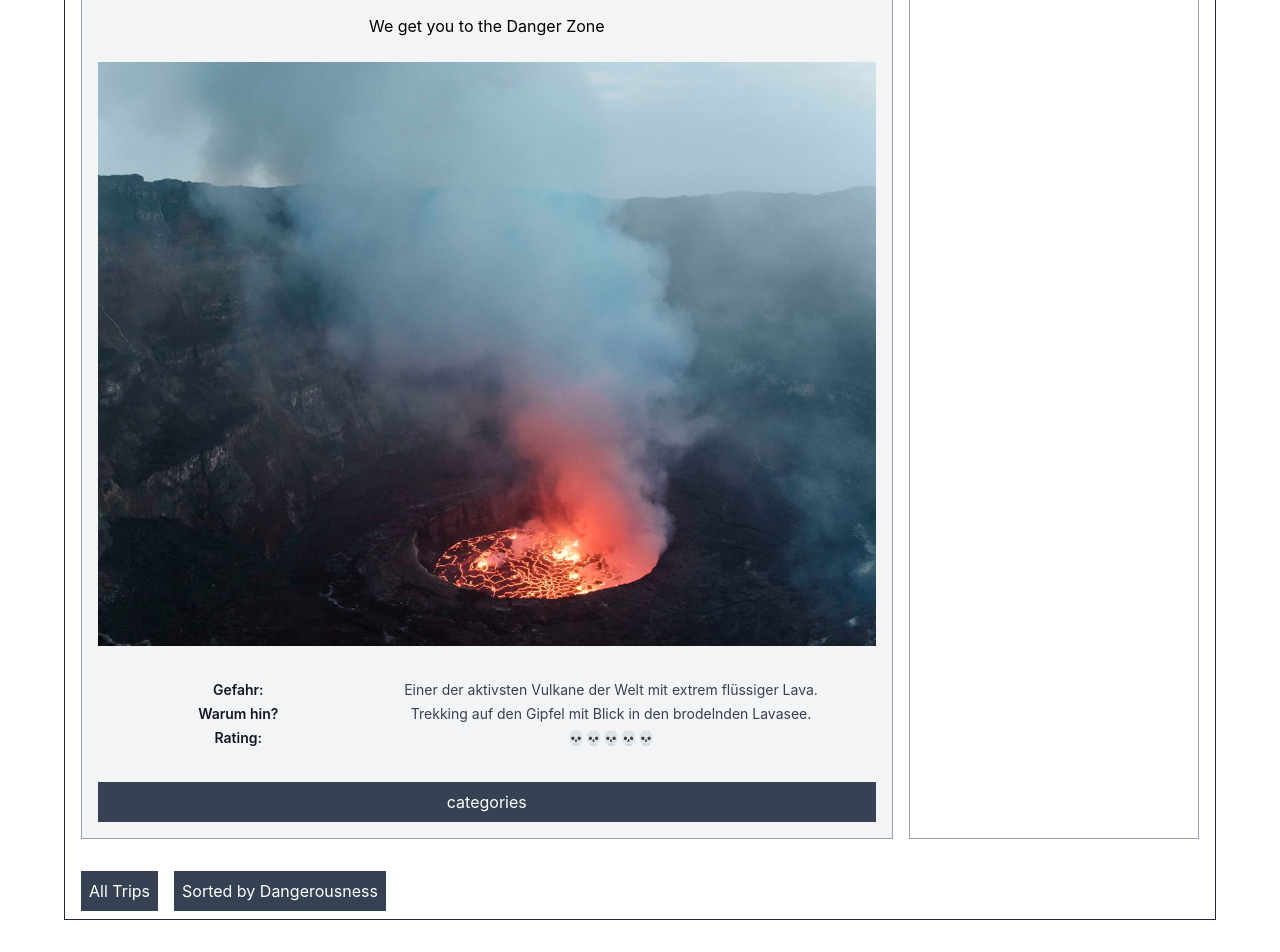
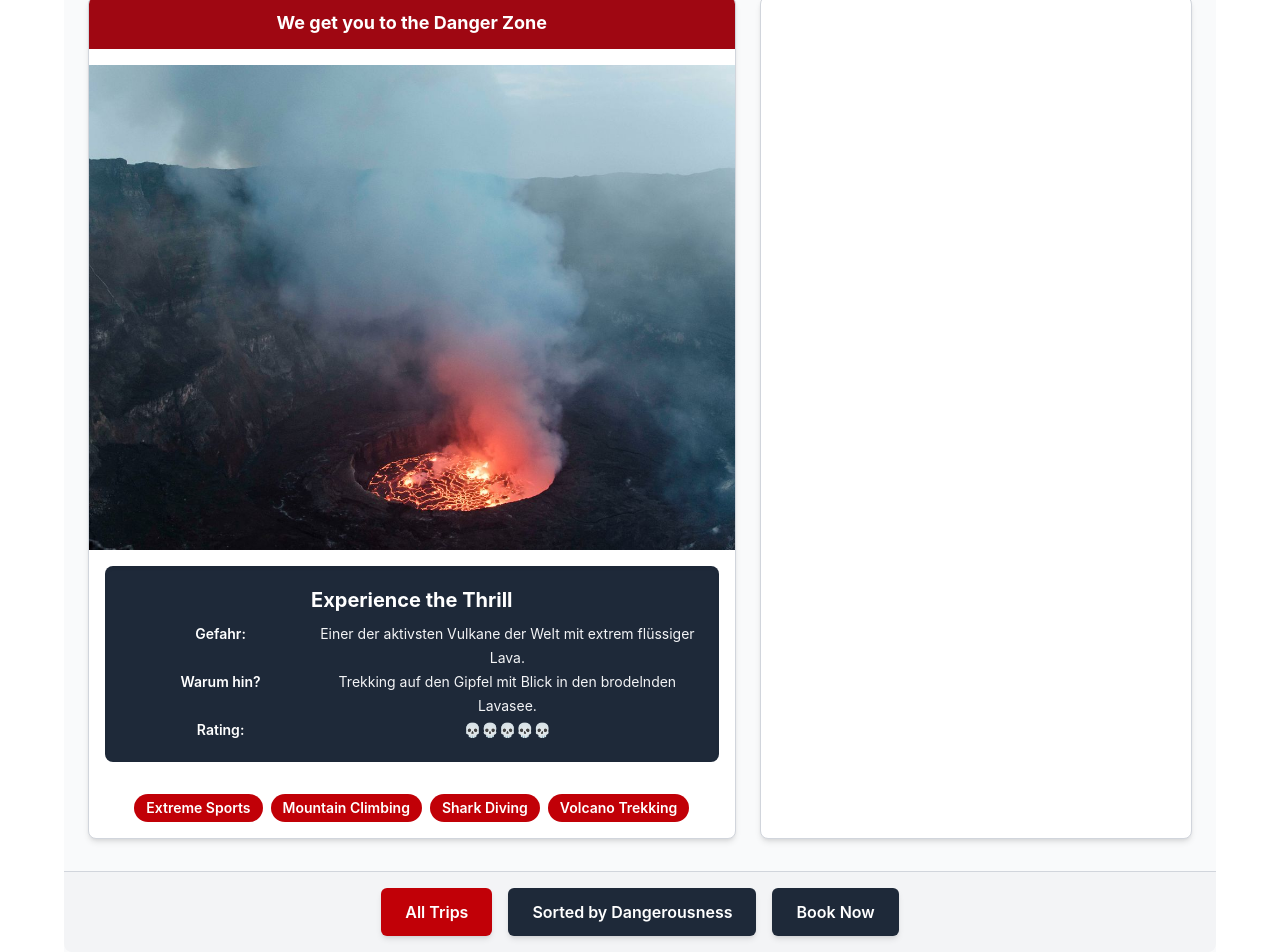
Before and after one commit to timesqueezer/dynamo-danger-zone, a React (Create React App) app in the folder frontend/: page / in a window 1280 px wide. Shown: the part 188-1140 px from the top of the page. Before the commit the page ends 1108 px from the top, so only its background shows below. Built offline with nearby package versions, Linux system fonts and the light colour scheme.

Commit message:
Updated design to be more attractive.

```diff
--- a/frontend/src/layout/MainLayout.tsx
+++ b/frontend/src/layout/MainLayout.tsx
@@ -1,65 +1,102 @@
 export const MainLayout = () => {
   return (
-    <div className="max-w-6xl mx-auto border border-gray-800">
+    <div className="max-w-6xl mx-auto bg-gray-50">
       {/* Header with logo and site name */}
-      <header className="flex items-center p-4">
-        <div className="p-4 w-32 text-center">
+      <header className="flex items-center p-6 bg-gradient-to-r from-red-700 to-red-900 text-white rounded-t-lg">
+        <div className="p-3 w-28 bg-white rounded-lg shadow-md">
           <img src="/logo_black.webp" alt="Logo" className="w-full h-auto" />
         </div>
-        <div className="p-4 ml-2 text-center text-2xl font-bold">
+        <div className="p-4 ml-4 text-3xl font-extrabold tracking-wide">
           Dynamo Danger Zone
+          <div className="text-sm font-normal mt-1 text-red-200">Extreme adventures for thrill seekers</div>
         </div>
       </header>
 
       {/* Main content area */}
-      <div className="flex p-4">
+      <div className="flex p-6 gap-6">
         {/* Left content section */}
-        <div className="border border-gray-400 p-4 bg-gray-100">
-          <div className="p-2 mb-4 text-center">
+        <div className="w-3/5 border border-gray-300 rounded-lg shadow-md overflow-hidden bg-white">
+          <div className="p-3 mb-4 text-center bg-red-800 text-white font-bold text-lg">
             We get you to the Danger Zone
           </div>
 
-          <div className="mb-4">
-            <img src="/danger_zone_image.jpg" alt="Danger Zone" className="w-full h-auto" />
+          <div className="relative mb-4">
+            <img
+              src="/danger_zone_image.jpg"
+              alt="Danger Zone"
+              className="w-full h-auto object-cover"
+            />
+            {/* <div className="absolute bottom-0 left-0 right-0 bg-black bg-opacity-60 text-white p-3 text-center font-bold">
+              Are you ready for the ultimate adventure?
+            </div> */}
           </div>
 
-          <div className="p-4 mb-4">
+          <div className="bg-gray-800 text-white p-5 mb-4 mx-4 rounded-lg shadow-inner">
+            <h2 className="font-bold text-xl mb-2">Experience the Thrill</h2>
+
             <div className="grid grid-cols-3">
-              <dt className="text-sm/6 font-medium text-gray-900 font-semibold">Gefahr:</dt>
-              <dd className="mt-1 text-sm/6 text-gray-700 sm:col-span-2 sm:mt-0">Einer der aktivsten Vulkane der Welt mit extrem flüssiger Lava.</dd>
+              <dt className="text-sm/6 font-medium font-semibold">Gefahr:</dt>
+              <dd className="mt-1 text-sm/6 text-gray-100 sm:col-span-2 sm:mt-0">Einer der aktivsten Vulkane der Welt mit extrem flüssiger Lava.</dd>
             </div>
             <div className="grid grid-cols-3">
-              <dt className="text-sm/6 font-medium text-gray-900 font-semibold">Warum hin?</dt>
-              <dd className="mt-1 text-sm/6 text-gray-700 sm:col-span-2 sm:mt-0">Trekking auf den Gipfel mit Blick in den brodelnden Lavasee.</dd>
+              <dt className="text-sm/6 font-medium font-semibold">Warum hin?</dt>
+              <dd className="mt-1 text-sm/6 text-gray-100 sm:col-span-2 sm:mt-0">Trekking auf den Gipfel mit Blick in den brodelnden Lavasee.</dd>
             </div>
             <div className="grid grid-cols-3">
-              <dt className="text-sm/6 font-medium text-gray-900 font-semibold">Rating:</dt>
-              <dd className="mt-1 text-sm/6 text-gray-700 sm:col-span-2 sm:mt-0">💀💀💀💀💀</dd>
+              <dt className="text-sm/6 font-medium font-semibold">Rating:</dt>
+              <dd className="mt-1 text-sm/6 text-gray-100 sm:col-span-2 sm:mt-0">💀💀💀💀💀</dd>
             </div>
           </div>
 
-          <div className="bg-gray-700 text-white p-2 text-center">
-            categories
+          <div className="flex flex-wrap gap-2 p-4 justify-center">
+            <span className="bg-red-700 text-white px-3 py-1 rounded-full text-sm font-semibold">Extreme Sports</span>
+            <span className="bg-red-700 text-white px-3 py-1 rounded-full text-sm font-semibold">Mountain Climbing</span>
+            <span className="bg-red-700 text-white px-3 py-1 rounded-full text-sm font-semibold">Shark Diving</span>
+            <span className="bg-red-700 text-white px-3 py-1 rounded-full text-sm font-semibold">Volcano Trekking</span>
           </div>
         </div>
 
         {/* Right sidebar */}
-        <div className="w-2/5 border border-gray-400 ml-4">
-          {/* Empty sidebar content */}
+        <div className="w-2/5 border border-gray-300 rounded-lg shadow-md bg-white p-4">
+          {/* <div className="bg-gray-800 text-white p-3 rounded-lg mb-4 font-bold text-center">
+            Featured Adventures
+          </div>
+
+          <div className="space-y-4">
+            <div className="border border-gray-200 rounded-lg p-3 hover:bg-gray-50 transition duration-200">
+              <h3 className="font-bold text-red-800">Volcano Boarding in Nicaragua</h3>
+              <p className="text-sm text-gray-600 mt-1">Slide down an active volcano at 60mph</p>
+              <div className="mt-2 flex justify-between items-center">
+                <span className="font-bold">$499</span>
+                <span className="bg-yellow-500 text-xs px-2 py-1 rounded font-bold">Danger Level: 8/10</span>
+              </div>
+            </div>
+
+            <div className="border border-gray-200 rounded-lg p-3 hover:bg-gray-50 transition duration-200">
+              <h3 className="font-bold text-red-800">Death Road Cycling in Bolivia</h3>
+              <p className="text-sm text-gray-600 mt-1">Cycle down the world's most dangerous road</p>
+              <div className="mt-2 flex justify-between items-center">
+                <span className="font-bold">$349</span>
+                <span className="bg-yellow-500 text-xs px-2 py-1 rounded font-bold">Danger Level: 9/10</span>
+              </div>
+            </div>
+          </div> */}
         </div>
       </div>
 
       {/* Navigation bar */}
-      <div className="p-2 text-center mt-2 flex">
+      <div className="p-4 text-center mt-2 flex justify-center gap-4 bg-gray-100 rounded-b-lg border-t border-gray-300">
         {/* Navigation links */}
-        <div className="bg-gray-700 text-white p-2 mx-2 cursor-pointer">
+        <div className="bg-red-700 hover:bg-red-800 text-white px-6 py-3 rounded-md cursor-pointer transition duration-200 shadow-md font-semibold">
           All Trips
         </div>
-        <div className="bg-gray-700 text-white p-2 mx-2 cursor-pointer">
+        <div className="bg-gray-800 hover:bg-gray-900 text-white px-6 py-3 rounded-md cursor-pointer transition duration-200 shadow-md font-semibold">
           Sorted by Dangerousness
         </div>
+        <div className="bg-gray-800 hover:bg-gray-900 text-white px-6 py-3 rounded-md cursor-pointer transition duration-200 shadow-md font-semibold">
+          Book Now
+        </div>
       </div>
-
     </div>
   );
 };
```
